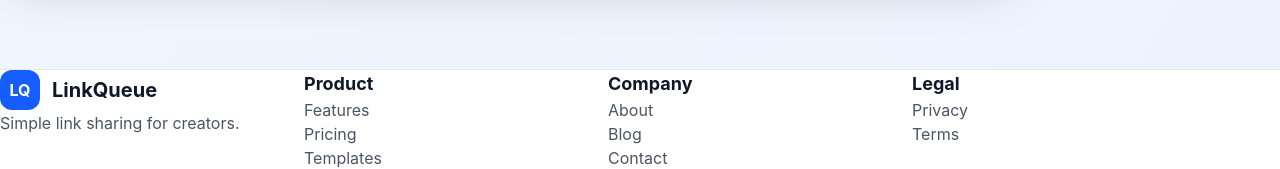
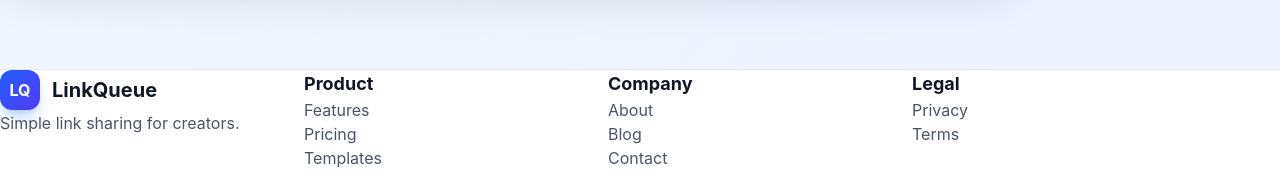
Before and after one commit to gauravk310/linkqueue, a Next.js app: page / in a window 1280 px wide. Shown: the part 2041-2210 px from the top of the page. Built offline with nearby package versions, Linux system fonts and the light colour scheme.

Commit message:
Update Page.js

```diff
--- a/app/page.js
+++ b/app/page.js
@@ -273,13 +273,13 @@
         </div>
       </section>
 
-
+      {/* Footer */}
       <footer className="py-20 px-6 border-t border-gray-200 bg-white">
         <div className="max-w-6xl mx-auto">
           <div className="grid md:grid-cols-4 gap-16 mb-16">
             <div>
               <div className="flex items-center gap-3 mb-6">
-                <div className="w-10 h-10 rounded-xl bg-blue-600 flex items-center justify-center font-bold text-white">
+                <div className="w-10 h-10 rounded-xl bg-gradient-to-br from-blue-600 to-indigo-600 flex items-center justify-center font-bold text-white shadow-lg shadow-blue-500/30">
                   LQ
                 </div>
                 <span className="text-xl font-bold text-gray-900">LinkQueue</span>
```
